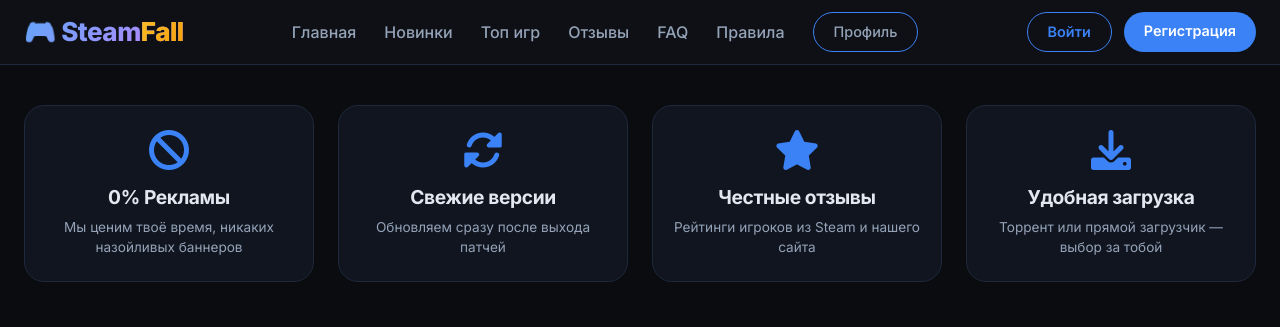
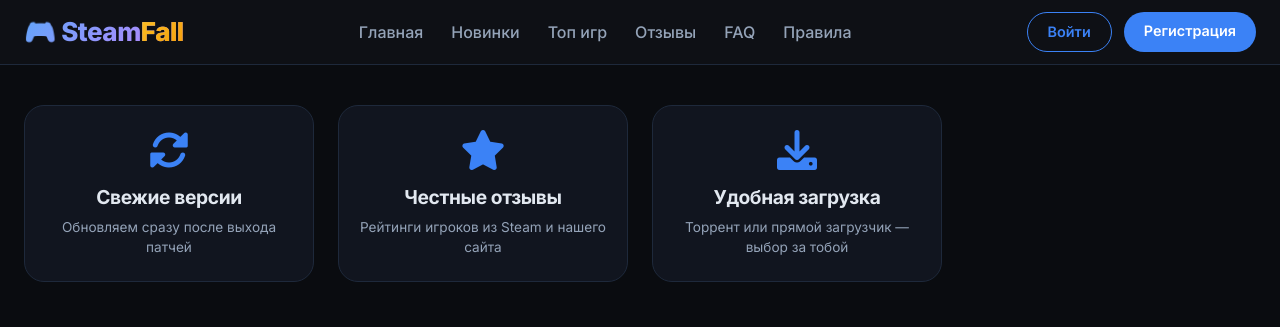
Before and after one commit to hanotsosall/asdasd, a website: page public/index.html in a window 1280 px wide. Shown: the top 327 px of the page. Drawn offline with nearby package versions, Linux system fonts and the light colour scheme; no server answers.

Commit message:
Update index.html

```diff
--- a/public/index.html
+++ b/public/index.html
@@ -52,7 +52,6 @@
           <a href="/reviews.html">Отзывы</a>
           <a href="/faq.html">FAQ</a>
           <a href="/rules.html">Правила</a>
-          <a href="/profile.html" class="btn-outline">Профиль</a>
         </div>
       <div class="auth-buttons" id="authButtons">
         <a href="/login.html" class="btn-outline">Войти</a>
@@ -63,13 +62,7 @@
 
   <!-- ======================== ОСНОВНОЙ КОНТЕЙНЕР ======================== -->
   <main class="container">
-    <!-- Блок преимуществ (4 колонки) -->
     <div class="features">
-      <div class="feature">
-        <i class="fas fa-ban"></i>
-        <h3>0% Рекламы</h3>
-        <p>Мы ценим твоё время, никаких назойливых баннеров</p>
-      </div>
       <div class="feature">
         <i class="fas fa-sync-alt"></i>
         <h3>Свежие версии</h3>
```
